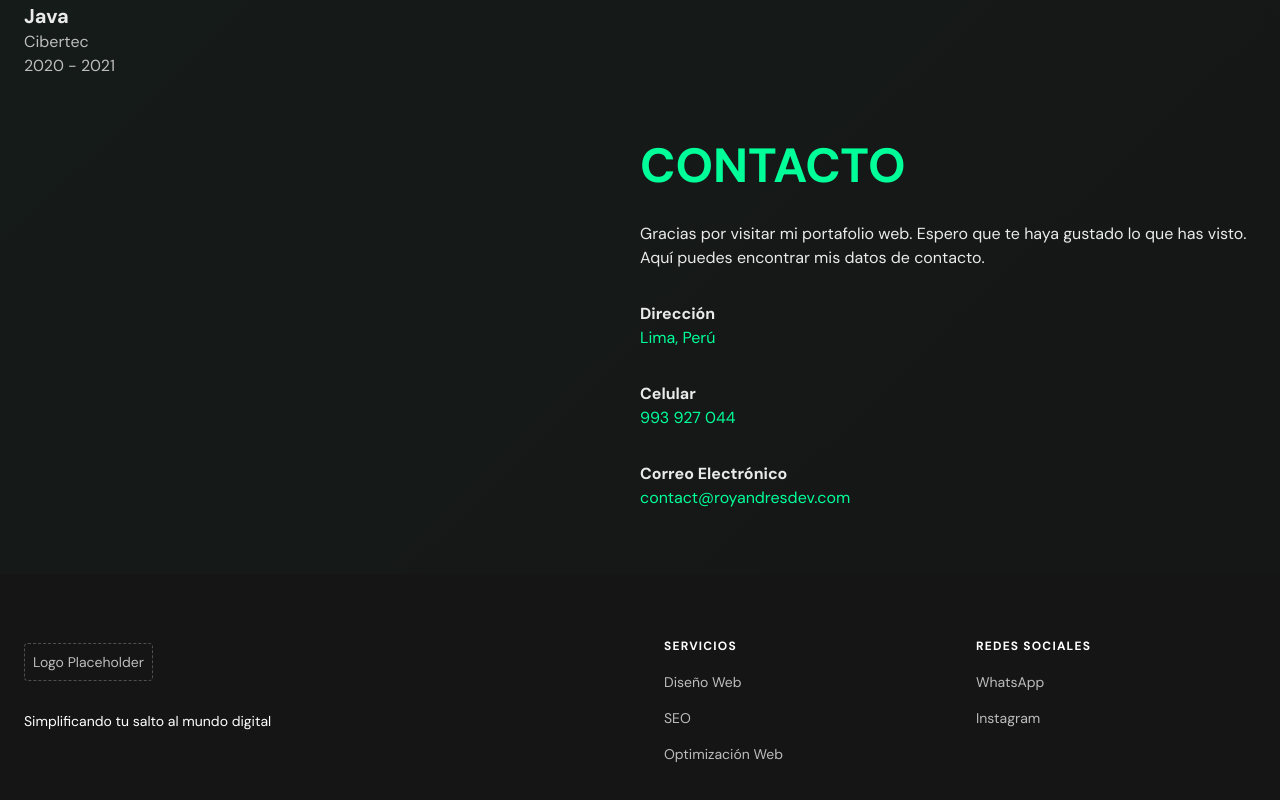
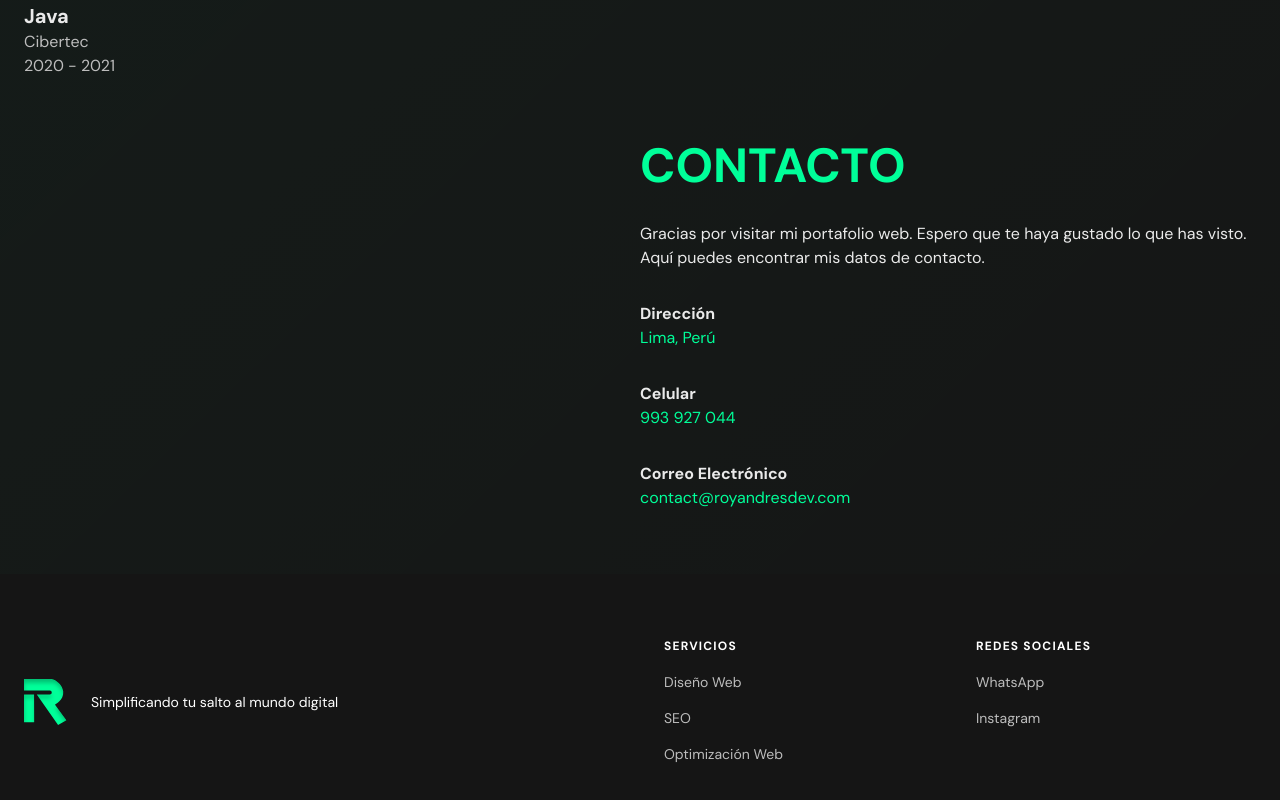
Before and after one commit to royandresdev/Portafolio-2026, a Next.js app: page / in a window 1280 px wide. Shown: the part 1972-2772 px from the top of the page. Built offline with nearby package versions, Linux system fonts and the light colour scheme.

Commit message:
feat: add site logo and implement header and footer components

```diff
--- a/components/footer.tsx
+++ b/components/footer.tsx
@@ -1,17 +1,14 @@
+import Image from "next/image";
+
 export default function Footer() {
   return (
     <footer className="bg-black-2 py-16 px-6">
       <div className="container mx-auto">
         <div className="grid grid-cols-1 md:grid-cols-2 gap-12 mb-16">
           {/* Logo and Tagline Section */}
-          <div className="flex flex-col gap-6 max-w-md">
+          <div className="flex items-center gap-6 max-w-md">
             {/* Logo Placeholder */}
-            <div className="h-12 w-48 flex items-center">
-              {/* Logo will be placed here */}
-              <div className="text-gray-4 text-sm border border-dashed border-gray-2 p-2 rounded">
-                Logo Placeholder
-              </div>
-            </div>
+            <Image src="/logo.svg" alt="Logo" height={48} width={43} loading="eager" />
             <p className="text-white text-sm leading-relaxed max-w-[300px]">
               Simplificando tu salto al mundo digital
             </p>
--- a/components/header.tsx
+++ b/components/header.tsx
@@ -1,9 +1,11 @@
+import Image from "next/image";
+
 export function Header() {
   return (
     <div className="w-full bg-[#0000001a] backdrop-blur-[2px] fixed top-0 z-50">
       <header className="relative flex justify-center items-center h-18 container mx-auto px-6">
         <div className="absolute left-0">
-          <p>Logo</p>
+          <Image src="/logo.svg" alt="Logo" height={48} width={43} loading="eager" />
         </div>
         <nav>
           <ul className="flex gap-3 text-gray-5 font-bold">
```
Also changed, not shown: public/Logo.svg (added).
